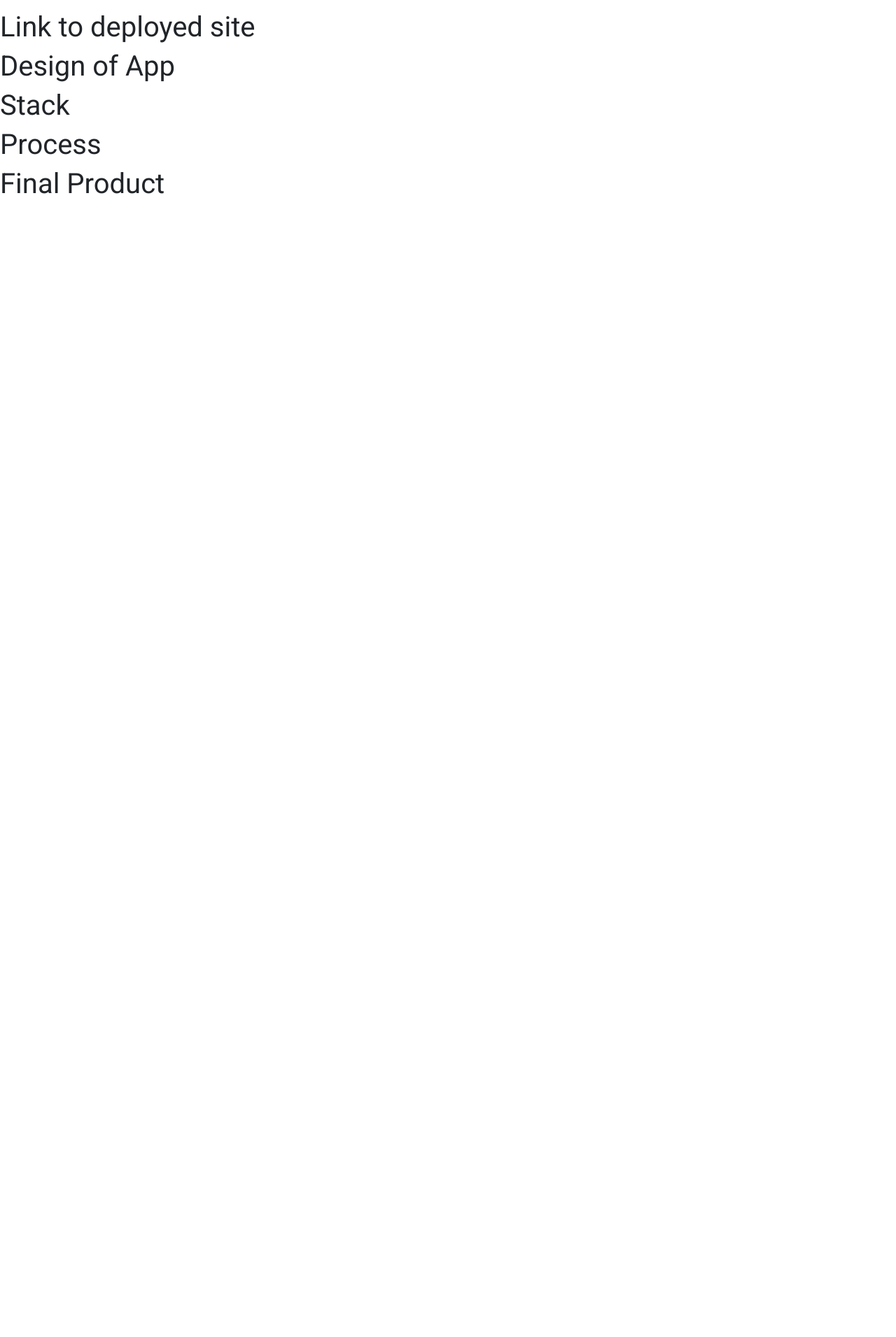
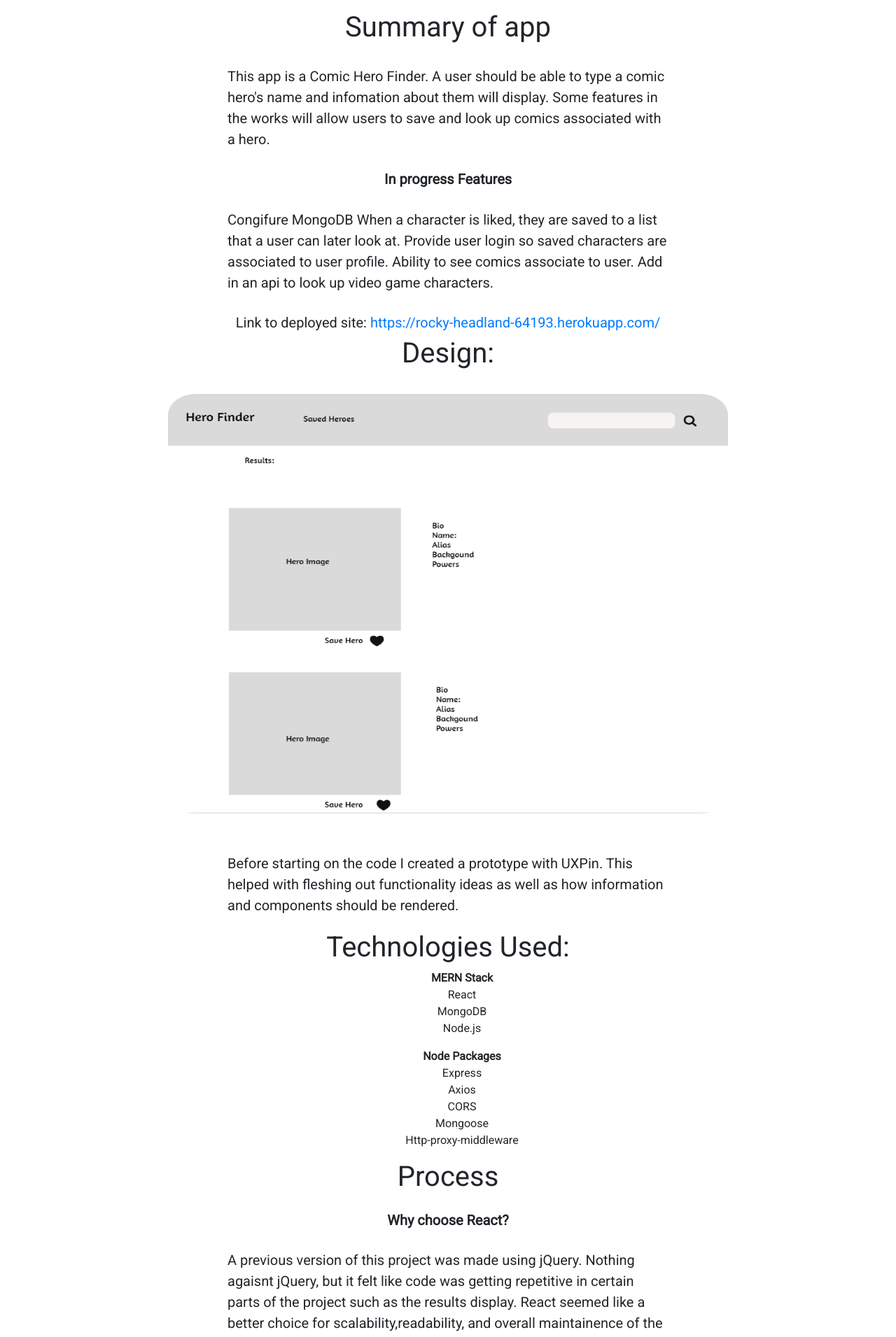
Before and after one commit to crashley1992/portfolio, a React (Create React App) app in the folder client/: page /portfolio-one in a window 1280 px wide. Shown: the part 49-1960 px from the top of the page at 70% size. Before the commit the page ends 800 px from the top, so only its background shows below. Built offline with nearby package versions, Linux system fonts and the light colour scheme.

Commit message:
added content for portfolio one project

```diff
--- a/client/src/components/PortfolioDisplay/PortfolioDisplay.js
+++ b/client/src/components/PortfolioDisplay/PortfolioDisplay.js
@@ -10,10 +10,12 @@ class PortfolioDisplay extends Component {
             <div>
                 <div className="gallery">
                 <h4 className="portfolio-title">Portfolio</h4>
+                <h6 className="project-title">Comic Hero Finder</h6>
                     <Image src={mountain} fluid />
                     <button className="btn btn-outline-dark" onClick={()=> {
                         window.location.href="/portfolio-one"
                     }}> See Project Details</button>
+                <h6 className="project-title">Memory Game</h6>
                     <Image src={mountain} fluid />
                     <button className="btn btn-outline-dark" onClick={()=> {
                         window.location.href="/portfolio-two"
--- a/client/src/components/PortfolioDisplay/portfolio-display.css
+++ b/client/src/components/PortfolioDisplay/portfolio-display.css
@@ -52,3 +52,7 @@
     margin-top: 1%;
     margin-bottom: 2%;
 }
+
+.project-title {
+    margin-top: 3%;
+}
--- a/client/src/pages/ProjectOne.js
+++ b/client/src/pages/ProjectOne.js
@@ -1,14 +1,52 @@
 import React, { Component } from 'react';
-
+import Image from 'react-bootstrap/Image';
+import comicWireframe from './images/comicWireframe.PNG';
+import './styles/comic-wireframe.css';
 class ProjectOne extends Component {
     render() {
         return (
-            <div>
-            <h1>Link to deployed site</h1>
-            <h1>Design of App</h1>
-            <h1>Stack</h1>
+            <div className="page-one">
+            <h1>Summary of app</h1>
+            <p>This app is a Comic Hero Finder. A user should be able to type a comic hero's name and infomation about them will display. Some features in the works will allow users to save and look up comics associated with a hero.</p>
+            <h5><strong>In progress Features</strong></h5>
+            <p>Congifure MongoDB
+                When a character is liked, they are saved to a list that a user can later look at.
+                Provide user login so saved characters are associated to user profile.
+                Ability to see comics associate to user.
+                Add in an api to look up video game characters.</p>
+            {/* Link to deployed site */}
+            <h5>Link to deployed site: <a href="https://rocky-headland-64193.herokuapp.com/" target="_blank">https://rocky-headland-64193.herokuapp.com/</a> </h5>
+            {/* Design Section */}
+            <h1>Design:</h1>
+            <div className="image-container">
+            <Image className="comic-wireframe" src={comicWireframe} />
+            </div>
+            {/* Design process explanation */}
+            <p>Before starting on the code I created a prototype with UXPin. This helped with fleshing out functionality ideas as well as how information and components should be rendered.</p>
+            {/* Tech section */}
+            <h1>Technologies Used:</h1>
+            {/* List for MERN stack */}
+            <ul><strong>MERN Stack</strong>
+                <li>React</li>
+                <li>MongoDB</li>
+                <li>Node.js</li>
+            </ul>
+            {/* List for packages used with Node */}
+            <ul><strong>Node Packages</strong>
+            <li>Express</li>
+            <li>Axios</li>
+            <li>CORS</li>
+            <li>Mongoose</li>
+            <li>Http-proxy-middleware</li>
+            </ul>
+            {/* Process Section */}
             <h1>Process</h1>
-            <h1>Final Product</h1>
+            <h5><strong>Why choose React?</strong></h5>
+            <p>A previous version of this project was made using jQuery. Nothing agaisnt jQuery, but it felt like code was getting repetitive in certain parts of the project such as the results display. React seemed like a better choice for scalability,readability, and overall maintainence of the project. This is escpecially true as new features are added.</p>
+            <h5><strong>Why choose MongoDB?</strong></h5>
+            <p>Flexibility! Since new features are being added to the project, MongoDB is really easy to configure and organize without having to worry about complex object-relational mapping(ORM). Additionally, there are cloud features such as MongoDB Atlas that allows for more secure storage of data.</p>
+            <h5><strong>Why choose Node?</strong></h5>
+            <p>Node with Express makes creating routes and using 3rd APIs easy. Use of NPM packages make it simpler to use multiple tools and modules. Additionally, an app can be built using only JavaScript, which did not require me learning another language.</p>
         </div>
         )
     }
--- /dev/null
+++ b/client/src/pages/styles/comic-wireframe.css
@@ -0,0 +1,58 @@
+@media (min-width: 300px) {
+    .comic-wireframe {
+        width: 250px;
+        height: 250px;
+        margin-left: 5%;
+        margin-top: 2%;
+        border-radius: 5%;
+    }
+}
+
+@media (min-width: 768px) {
+    .comic-wireframe {
+        width: 350px;
+        height: 350px;
+        margin-left: 2%;
+        margin-top: 2%;
+    }
+ }
+
+ @media (min-width: 992px) {
+    .comic-wireframe {
+        width: 800px;
+        height: 600px;
+        margin-left: 5%;
+        margin-right: 5%;
+        margin-top: 2%;
+    }
+ }
+
+ .image-container {
+    text-align: center;
+ }
+
+ .comic-wireframe {
+     margin-bottom: 2%;
+ }
+
+ h1 {
+     text-align: center;
+ }
+
+ h5 {
+     text-align: center;
+     margin-top: 2%;
+ }
+
+ ul {
+     text-align: center;
+     list-style: none;
+ }
+
+ p {
+     width: 50%;
+     margin-left: auto;
+     margin-right: auto;
+     margin-top: 2%;
+     padding: 5px 5px 5px 5px;
+ }
```
Also changed, not shown: client/src/components/Footer/Footer.js (added, +11 -0 lines), client/src/components/Footer/footer.css (added), client/src/pages/images/comicWireframe.PNG (added).
